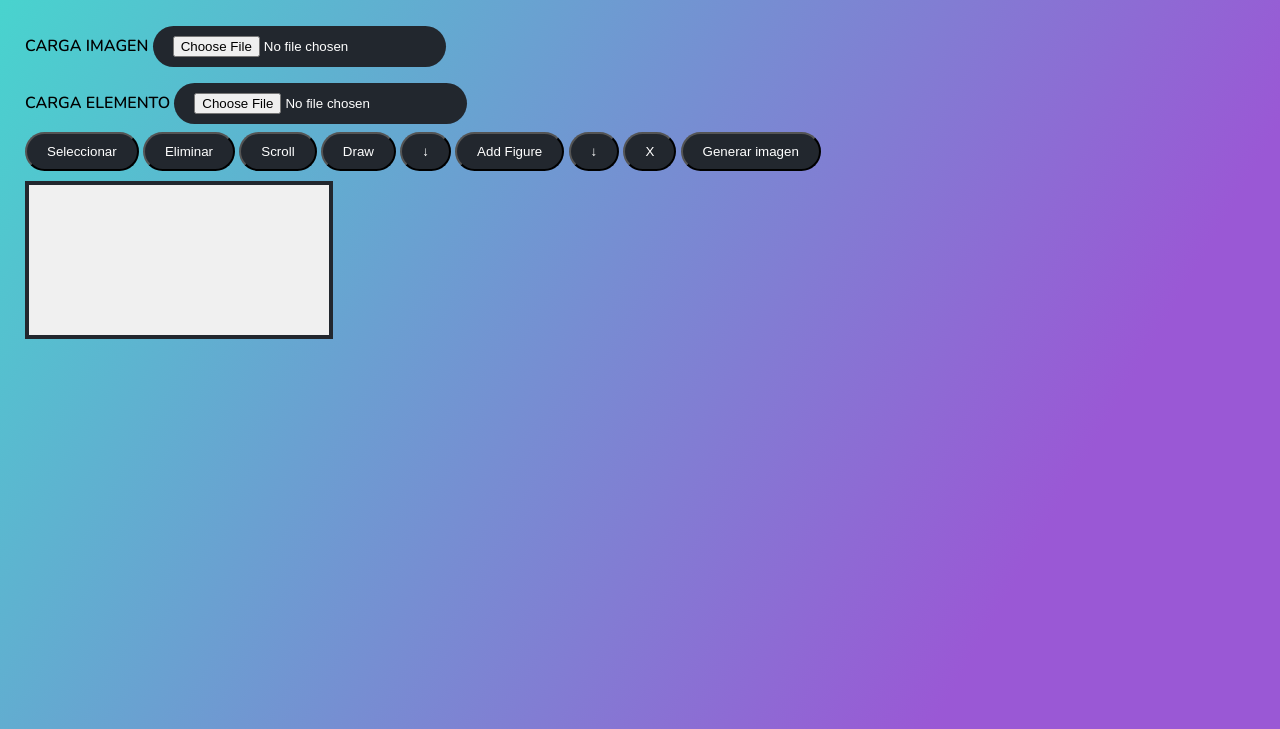
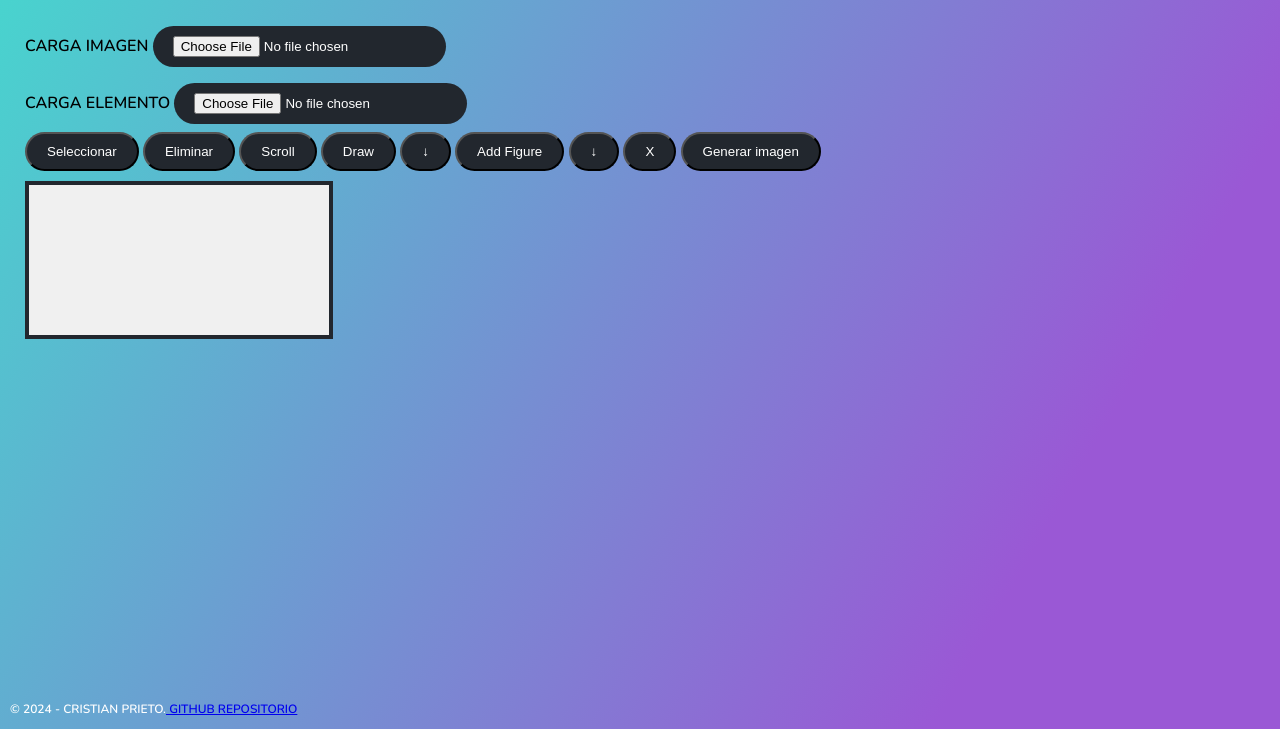
Before and after one commit to Cristian324/img-editor, a website: page index.html in a window 1280 px wide. Shown: the part 71-800 px from the top of the page. Drawn offline with nearby package versions, Linux system fonts and the light colour scheme.

Commit message:
second commit

```diff
--- a/index.html
+++ b/index.html
@@ -74,5 +74,6 @@
 
   <script src="./lib/fabric.min.js"></script>
   <script src="index.js"></script>
+  <p class="footer">© 2024 - Cristian Prieto.<a href="https://github.com/Cristian324/img-editor" target="_blank"> GITHUB REPOSITORIO</a></p>
 </body>
 </html>
--- a/styles.css
+++ b/styles.css
@@ -87,6 +87,17 @@ button:before{
   transform: translate(8px, 8px);
 }
 
+.footer{
+  color: white;
+  stroke: #22272e;
+  position: fixed;
+  bottom: 0;
+  left: 0;
+  width: 100%;
+  margin-left: 10px;
+  font-size: 0.75em;
+}
+
 /*No es necesario porque ya se esta haciendo desde el js
 #settingsDraw {
   display: 'none';
```
